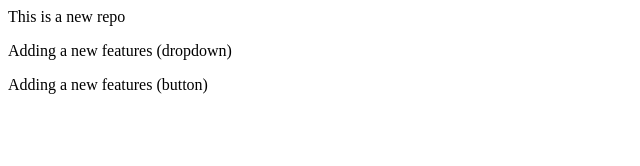
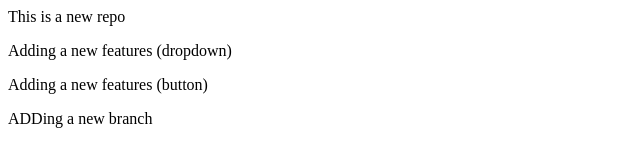
Before and after one commit to patil-abhi59/localrepo, a plain HTML site: page index.html in a window 1280 px wide. Shown: the whole page, without its empty margins (0-640 px from the left). Drawn offline with Linux system fonts and the light colour scheme.

Commit message:
adding new branch

```diff
--- a/index.html
+++ b/index.html
@@ -1,3 +1,4 @@
 <p> This is a new repo</p>
 <p> Adding a new features (dropdown)</p>
 <p> Adding a new features (button)</p>
+<p> ADDing a new branch</p>
```
